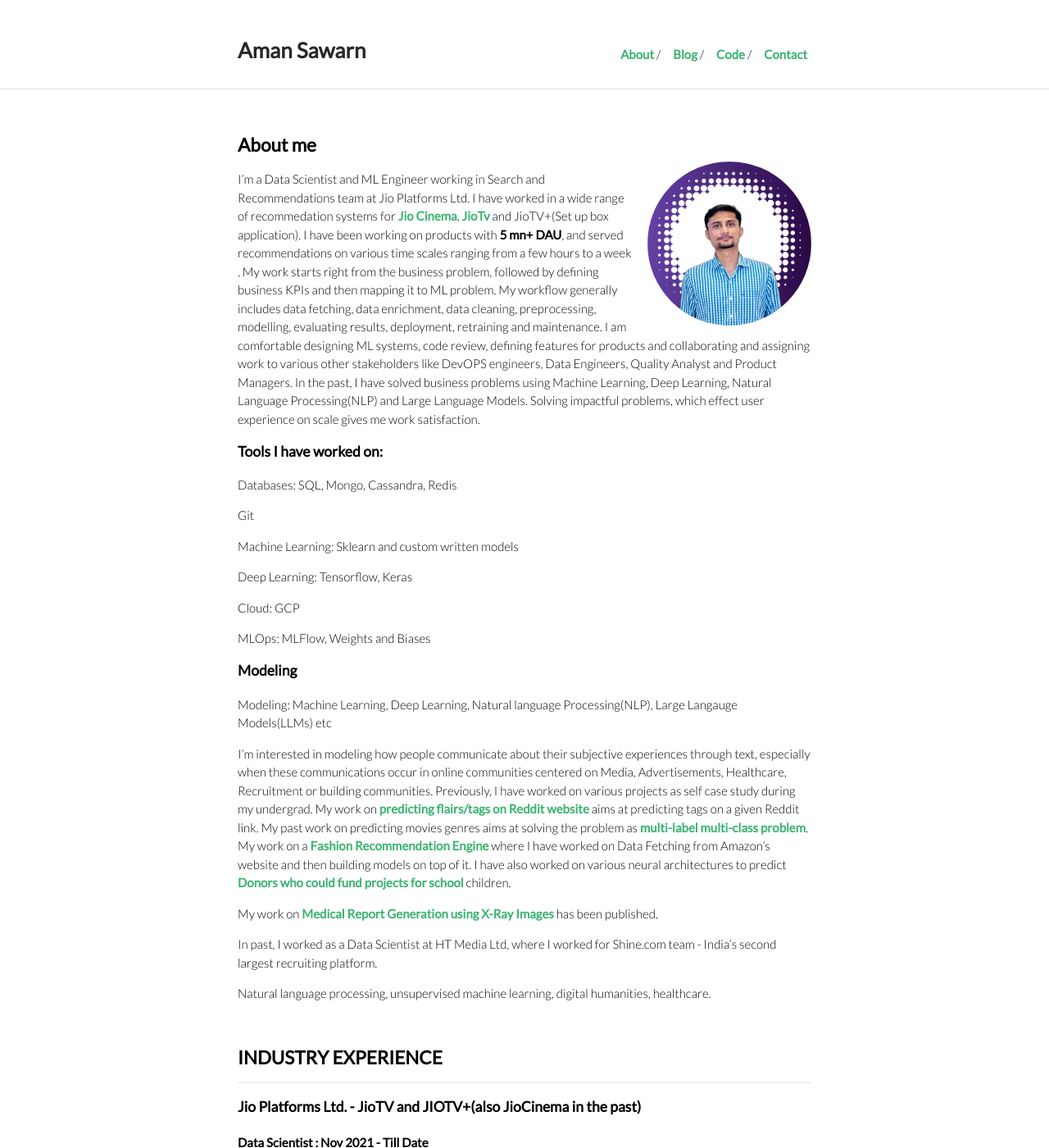
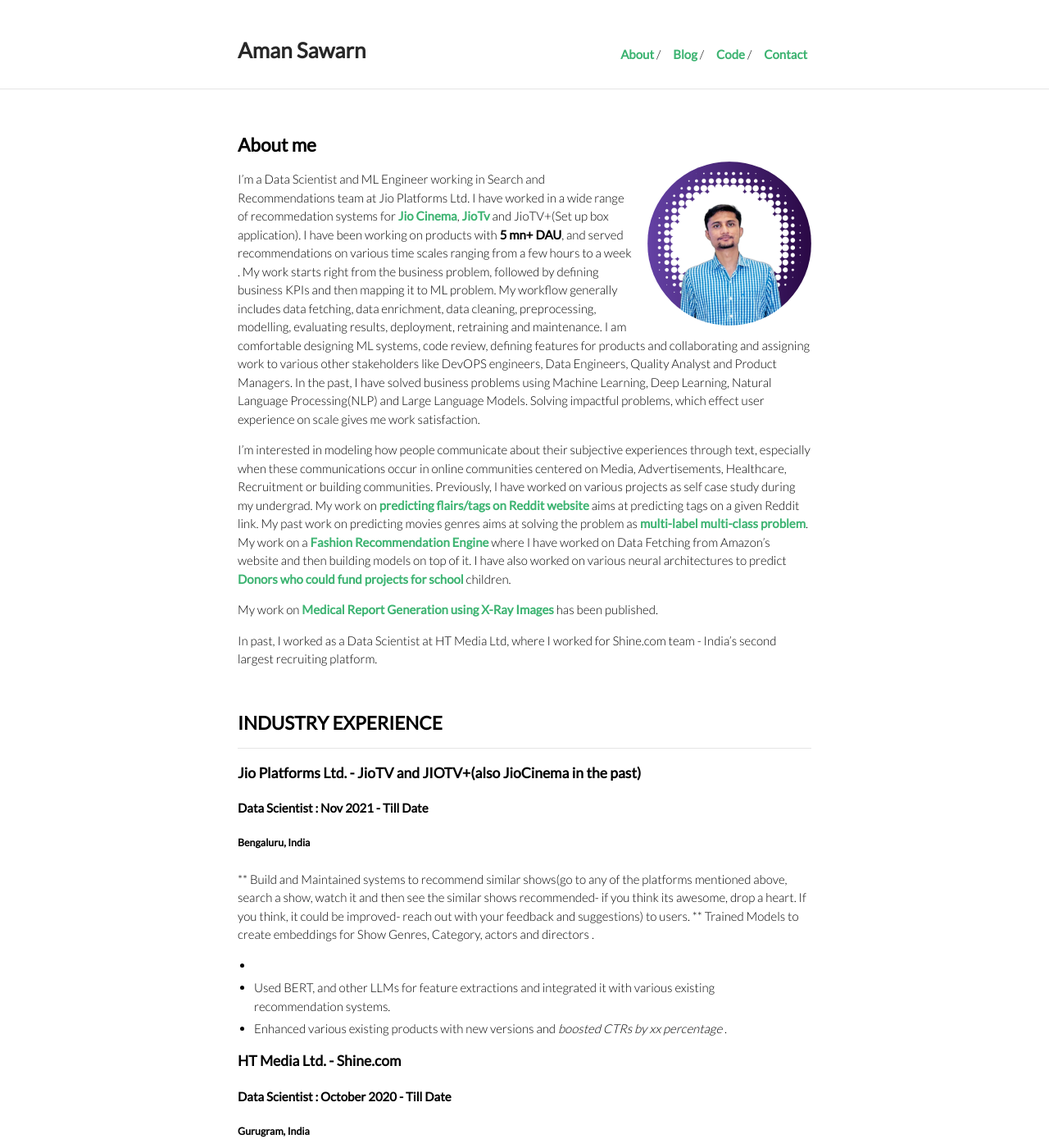
Before and after one commit to aman-sawarn/aman-sawarn.github.io, a Jekyll site: the page built from index.md, in a window 1280 px wide and 1400 px high. Shown: the whole window at 82% size. Built offline with Jekyll 4.4.1, drawn with Linux system fonts in a browser that asks for light colours; some of the changed text lies outside the part shown.

Commit message:
text update

```diff
--- a/index.md
+++ b/index.md
@@ -14,23 +14,6 @@ I have been working on products with **5 mn+ DAU**, and served recommendations o
 I am comfortable designing ML systems, code review, defining features for products and collaborating and assigning work to various other stakeholders like DevOPS engineers, Data Engineers, Quality Analyst and Product Managers.
 In the past, I have solved business problems using Machine Learning, Deep Learning, Natural Language Processing(NLP) and Large Language Models. Solving impactful problems, which effect user experience on scale gives me work satisfaction.
 
-### Tools I have worked on:
-
-Databases: SQL, Mongo, Cassandra, Redis
-
-Git
-
-Machine Learning: Sklearn and custom written models
-
-Deep Learning: Tensorflow, Keras
-
-Cloud: GCP
-
-MLOps: MLFlow, Weights and Biases
-
-### Modeling
-Modeling: Machine Learning, Deep Learning, Natural language Processing(NLP), Large Langauge Models(LLMs) etc
-
 I'm interested in modeling how people communicate about their subjective experiences through text, especially when these communications occur in online communities centered on Media, Advertisements, Healthcare, Recruitment or building communities.
 Previously, I have worked on various projects as self case study during my undergrad. My work on [predicting flairs/tags on Reddit website](https://github.com/aman-sawarn/Reddit-Flair-Detection) aims at predicting tags on a given Reddit link.
 My past work on predicting movies genres aims at solving the problem as [multi-label multi-class problem](https://medium.com/towards-artificial-intelligence/keras-for-multi-label-text-classification-86d194311d0e). My work on a [Fashion Recommendation Engine](https://github.com/aman-sawarn/Amazon-Fashion-Discovery-Engine) where I have worked on Data Fetching from Amazon's website and then building models on top of it.  I have also worked on various neural architectures to predict [Donors who could fund projects for school](https://github.com/aman-sawarn/Donor-Choose-Automation) children.
@@ -39,10 +22,6 @@ My work on [Medical Report Generation using X-Ray Images](https://link.springer.
 
 
 In past, I worked as a Data Scientist at HT Media Ltd, where I worked for Shine.com team - India's second largest recruiting platform.
-
-
-Natural language processing, unsupervised machine learning, digital humanities, healthcare.
-
 
 
 
@@ -169,7 +168,6 @@ Stanford CoreNLP, NLTK, openNLP, Seaborn, Matplotlib
 ### Human Languages
 
 English ,  Hindi
-
 
 
 
```
Also changed, not shown: other parts of index.md (+21 -1 lines).
